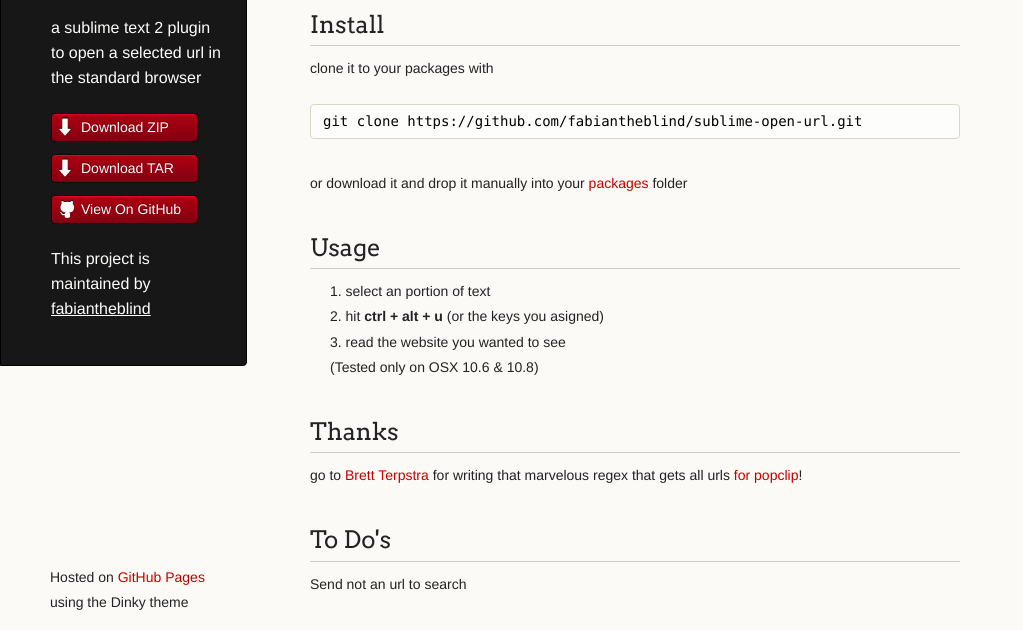
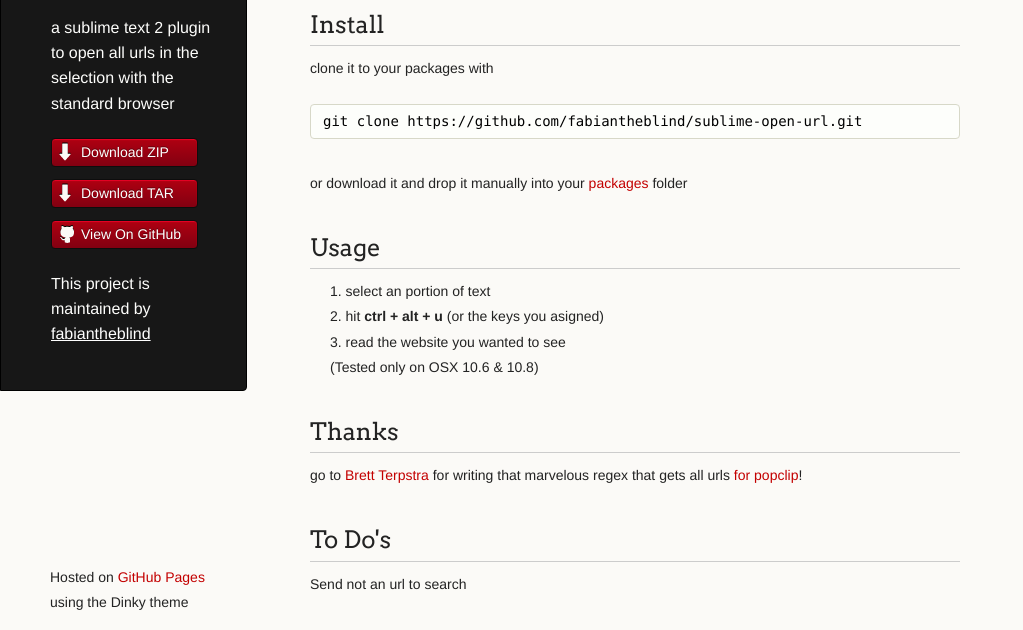
Before and after one commit to ff6347/sublime-open-url, a plain HTML site: page index.html in a window 1280 px wide. Shown: the part 153-783 px from the top of the page, without its empty margins (0-1023 px from the left). Drawn offline with Linux system fonts and the light colour scheme.

Commit message:
Update index.html
some typos

```diff
--- a/index.html
+++ b/index.html
@@ -17,7 +17,7 @@
     <div class="wrapper">
       <header>
         <h1 class="header">Sublime-open-url</h1>
-        <p class="header">a sublime text 2 plugin to open a selected url in the standard browser</p>
+        <p class="header">a sublime text 2 plugin to open all urls in the selection with the standard browser</p>
 
         <ul>
           <li class="download"><a class="buttons" href="https://github.com/fabiantheblind/sublime-open-url/zipball/master">Download ZIP</a></li>
```
